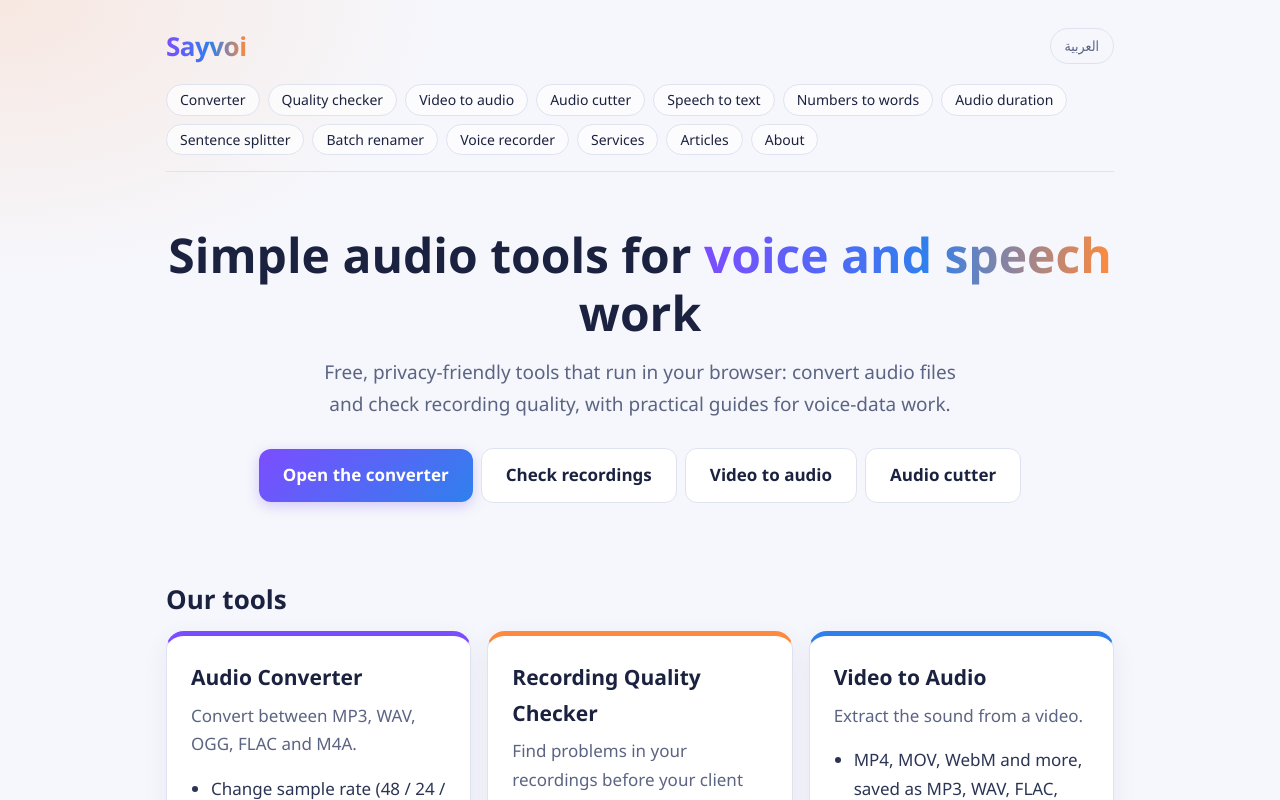
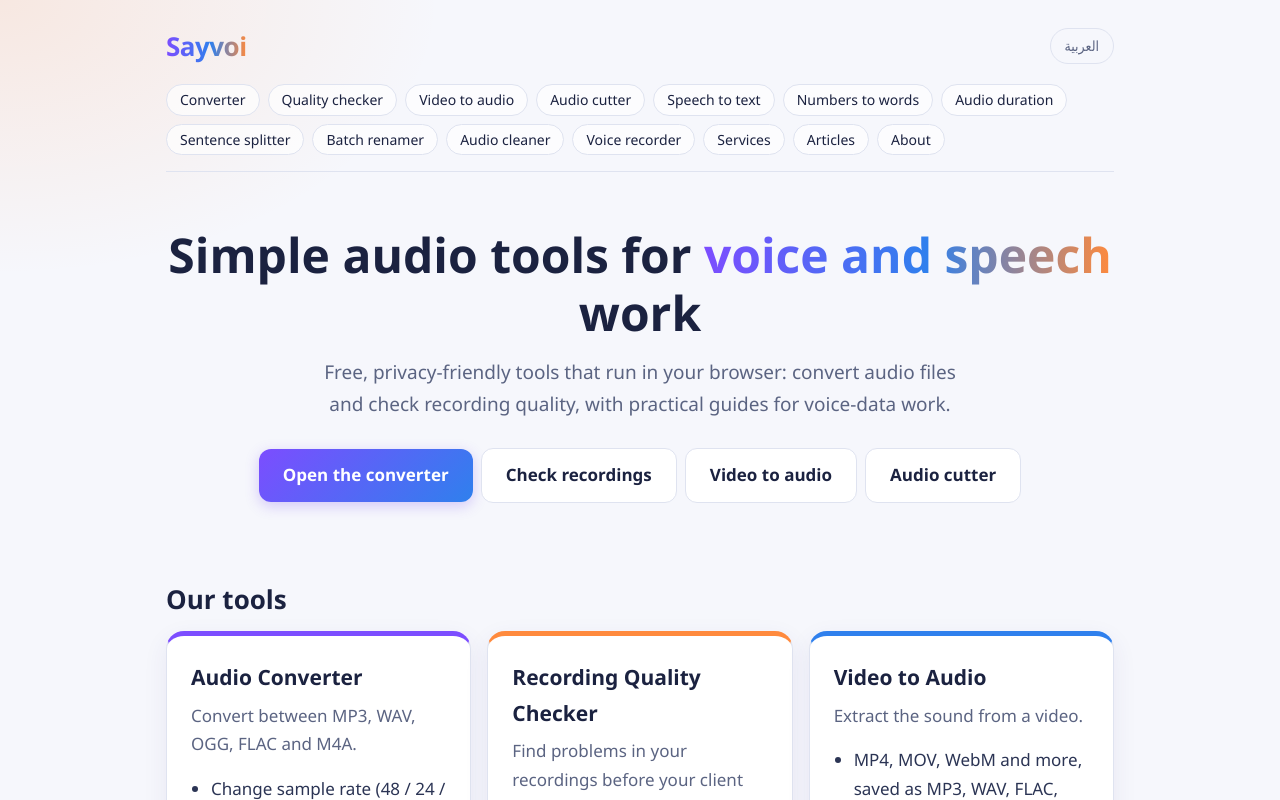
Before and after one commit to wrecker0000000-tech/sayvoi-site, a plain HTML site: page index.html in a window 1280 px wide. Shown: the top 800 px of the page. Drawn offline with Linux system fonts and the light colour scheme.

Commit message:
Add files via upload

```diff
--- a/index.html
+++ b/index.html
@@ -72,7 +72,7 @@ nav.top a.on:hover,.top a.nl.on:hover{color:#fff}
 <body>
 <div class="wrap">
 <nav class="top"><a class="brand" href="/">Sayvoi</a>
-<a class="nl" href="https://convert.sayvoi.com/" data-t="n1"></a><a class="nl" href="https://convert.sayvoi.com/check/" data-t="n2"></a><a class="nl" href="https://convert.sayvoi.com/video-to-audio/" data-t="n5"></a><a class="nl" href="https://convert.sayvoi.com/audio-cutter/" data-t="n7"></a><a class="nl" href="https://convert.sayvoi.com/speech-to-text/" data-t="n8"></a><a class="nl" href="https://convert.sayvoi.com/numbers-to-words/" data-t="n9"></a><a class="nl" href="https://convert.sayvoi.com/audio-duration/" data-t="n10"></a><a class="nl" href="https://convert.sayvoi.com/sentence-splitter/" data-t="n12"></a><a class="nl" href="https://convert.sayvoi.com/audio-renamer/" data-t="n13"></a><a class="nl" href="https://convert.sayvoi.com/voice-recorder/" data-t="n11"></a><a class="nl" href="/services/" data-t="n6"></a><a class="nl" href="https://convert.sayvoi.com/articles/" data-t="n3"></a><a class="nl" href="https://convert.sayvoi.com/about.html" data-t="n4"></a>
+<a class="nl" href="https://convert.sayvoi.com/" data-t="n1"></a><a class="nl" href="https://convert.sayvoi.com/check/" data-t="n2"></a><a class="nl" href="https://convert.sayvoi.com/video-to-audio/" data-t="n5"></a><a class="nl" href="https://convert.sayvoi.com/audio-cutter/" data-t="n7"></a><a class="nl" href="https://convert.sayvoi.com/speech-to-text/" data-t="n8"></a><a class="nl" href="https://convert.sayvoi.com/numbers-to-words/" data-t="n9"></a><a class="nl" href="https://convert.sayvoi.com/audio-duration/" data-t="n10"></a><a class="nl" href="https://convert.sayvoi.com/sentence-splitter/" data-t="n12"></a><a class="nl" href="https://convert.sayvoi.com/audio-renamer/" data-t="n13"></a><a class="nl" href="https://convert.sayvoi.com/audio-cleaner/" data-t="n14"></a><a class="nl" href="https://convert.sayvoi.com/voice-recorder/" data-t="n11"></a><a class="nl" href="/services/" data-t="n6"></a><a class="nl" href="https://convert.sayvoi.com/articles/" data-t="n3"></a><a class="nl" href="https://convert.sayvoi.com/about.html" data-t="n4"></a>
 <button class="lang" id="langBtn" type="button">العربية</button></nav>
 
 <section class="hero">
@@ -124,7 +124,7 @@ nav.top a.on:hover,.top a.nl.on:hover{color:#fff}
       c2t:"Recording Quality Checker", c2p:"Find problems in your recordings before your client does.", c2l:["Clipping, noise, silence at the start and end","Sample rate, channels, bit depth and duplicates","Set your project specs, get pass / warning / fail and a CSV report"], c2b:"Check recordings",
       c3t:"Video to Audio", c3p:"Extract the sound from a video.", c3l:["MP4, MOV, WebM and more, saved as MP3, WAV, FLAC, OGG or M4A","Set sample rate and channels for speech projects","The video is never uploaded"], c3b:"Extract audio",
       c4t:"Audio Cutter", c4p:"Cut the part you need from any audio file.", c4l:["Drag two handles on the waveform, or type exact start and end times","Preview, add a fade in or fade out","Save as MP3 or WAV, without uploading the file"], c4b:"Cut audio",
-      n8:"Speech to text", n9:"Numbers to words", n10:"Audio duration", n11:"Voice recorder", n12:"Sentence splitter", n13:"Batch renamer",
+      n8:"Speech to text", n9:"Numbers to words", n10:"Audio duration", n11:"Voice recorder", n12:"Sentence splitter", n13:"Batch renamer", n14:"Audio cleaner",
       c5t:"Audio to Text (beta)", c5p:"Get a draft transcript from your audio.", c5l:["Arabic (Fusha), English and French, up to 10 minutes","Runs in your browser, the audio is never uploaded","Copy the text and edit it to your guidelines"], c5b:"Transcribe audio",
       c6t:"Numbers to Arabic Words", c6p:"Write numbers the way they are spoken.", c6l:["Egyptian dialect or Modern Standard Arabic","Numbers, dates, times, amounts, percentages and phone numbers","Find any digits left in your text"], c6b:"Convert numbers",
       c7t:"Audio Duration Calculator", c7p:"Total hours of many recordings in seconds.", c7l:["Total, average, longest and shortest file","Sample rate and channels for each file","Check project rules and export a CSV"], c7b:"Calculate duration",
@@ -145,7 +145,7 @@ nav.top a.on:hover,.top a.nl.on:hover{color:#fff}
       c2t:"فاحص جودة التسجيلات", c2p:"اكتشف مشكلات تسجيلاتك قبل أن يكتشفها عميلك.", c2l:["التشويه والضوضاء والصمت في البداية والنهاية","معدل العينة والقنوات وعمق البت والتكرار","حدّد مواصفات مشروعك لتحصل على سليم / تنبيه / مرفوض وتقرير CSV"], c2b:"افحص التسجيلات",
       c3t:"الفيديو إلى صوت", c3p:"استخرج الصوت من فيديو.", c3l:["MP4 وMOV وWebM وغيرها، بصيغة MP3 أو WAV أو FLAC أو OGG أو M4A","اضبط معدل العينة والقنوات لمشاريع الكلام","لا يُرفع الفيديو أبدًا"], c3b:"استخرج الصوت",
       c4t:"قص الصوت", c4p:"اقطع الجزء الذي تحتاجه من أي ملف صوتي.", c4l:["اسحب مقبضين على شكل الموجة، أو اكتب وقتي البداية والنهاية بدقة","استمع للمقطع وأضف تلاشيًا في البداية أو النهاية","احفظه MP3 أو WAV دون رفع الملف"], c4b:"قص الصوت",
-      n8:"الصوت إلى نص", n9:"الأرقام بالحروف", n10:"مدة الملفات", n11:"مسجّل الصوت", n12:"مقسّم الجمل", n13:"إعادة التسمية",
+      n8:"الصوت إلى نص", n9:"الأرقام بالحروف", n10:"مدة الملفات", n11:"مسجّل الصوت", n12:"مقسّم الجمل", n13:"إعادة التسمية", n14:"منظّف الصوت",
       c5t:"الصوت إلى نص (بيتا)", c5p:"احصل على مسودة تفريغ من صوتك.", c5l:["فصحى وإنجليزي وفرنسي، حتى 10 دقائق","يعمل داخل متصفحك ولا يُرفع الصوت أبدًا","انسخ النص وعدّله حسب إرشاداتك"], c5b:"فرّغ الصوت",
       c6t:"الأرقام بالحروف العربية", c6p:"اكتب الأرقام كما تُنطق.", c6l:["باللهجة المصرية أو الفصحى","الأرقام والتواريخ والأوقات والمبالغ والنسب وأرقام الهاتف","اكتشف أي أرقام بقيت في نصك"], c6b:"حوّل الأرقام",
       c7t:"حاسبة مدة الملفات الصوتية", c7p:"إجمالي ساعات عشرات التسجيلات في ثوانٍ.", c7l:["الإجمالي والمتوسط وأطول وأقصر ملف","معدل العينة والقنوات لكل ملف","افحص شروط المشروع وصدّر CSV"], c7b:"احسب المدة",
```
Also changed, not shown: services/index.html (+2 -2 lines).
